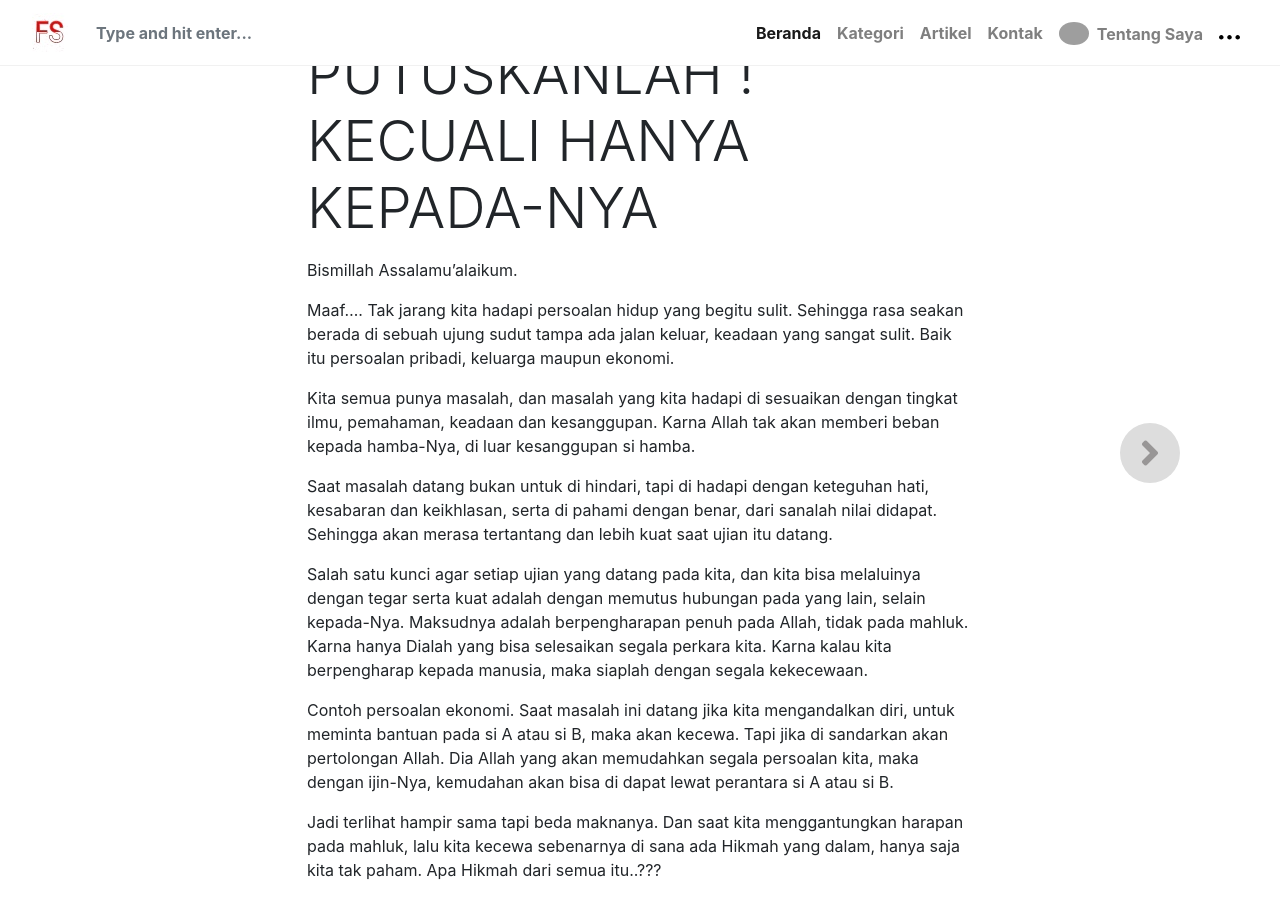
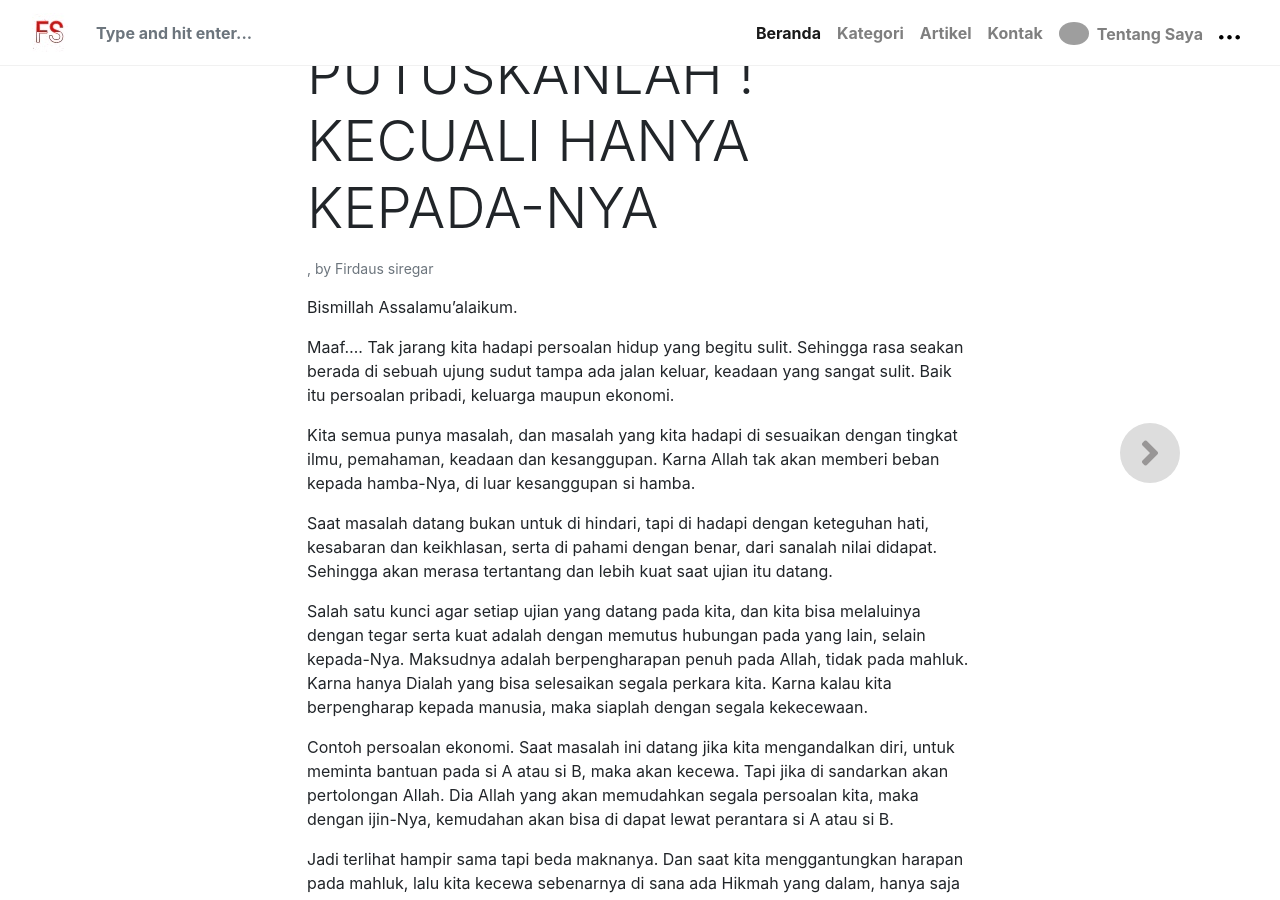
Before and after one commit to fscodes/fscodes.github.io, a Jekyll site: the page built from _posts/2019-06-03-putuskanlah-kecuali-hanya-kepadanya.md, in a window 1280 px wide and 900 px high, scrolled down 514 px. Built offline with Jekyll 4.4.1, drawn with Linux system fonts in a browser that asks for light colours; nearby versions of some CDN libraries; library files that are not in the unit come from our copies; comment, search, counter and statistics services are not loaded; grey boxes are pictures that could not be loaded.

Commit message:
Update 2019-06-03-putuskanlah-kecuali-hanya-kepadanya.md

```diff
--- a/_posts/2019-06-03-putuskanlah-kecuali-hanya-kepadanya.md
+++ b/_posts/2019-06-03-putuskanlah-kecuali-hanya-kepadanya.md
@@ -3,6 +3,8 @@
 metadate: "hide"
 categories: [Ilmu hikmah]
 image: "firdaus/img/hikmah.jpg"
+date: 2019-03-06 20:12:12
+author : firdaus siregar
 ---
 
 
```
